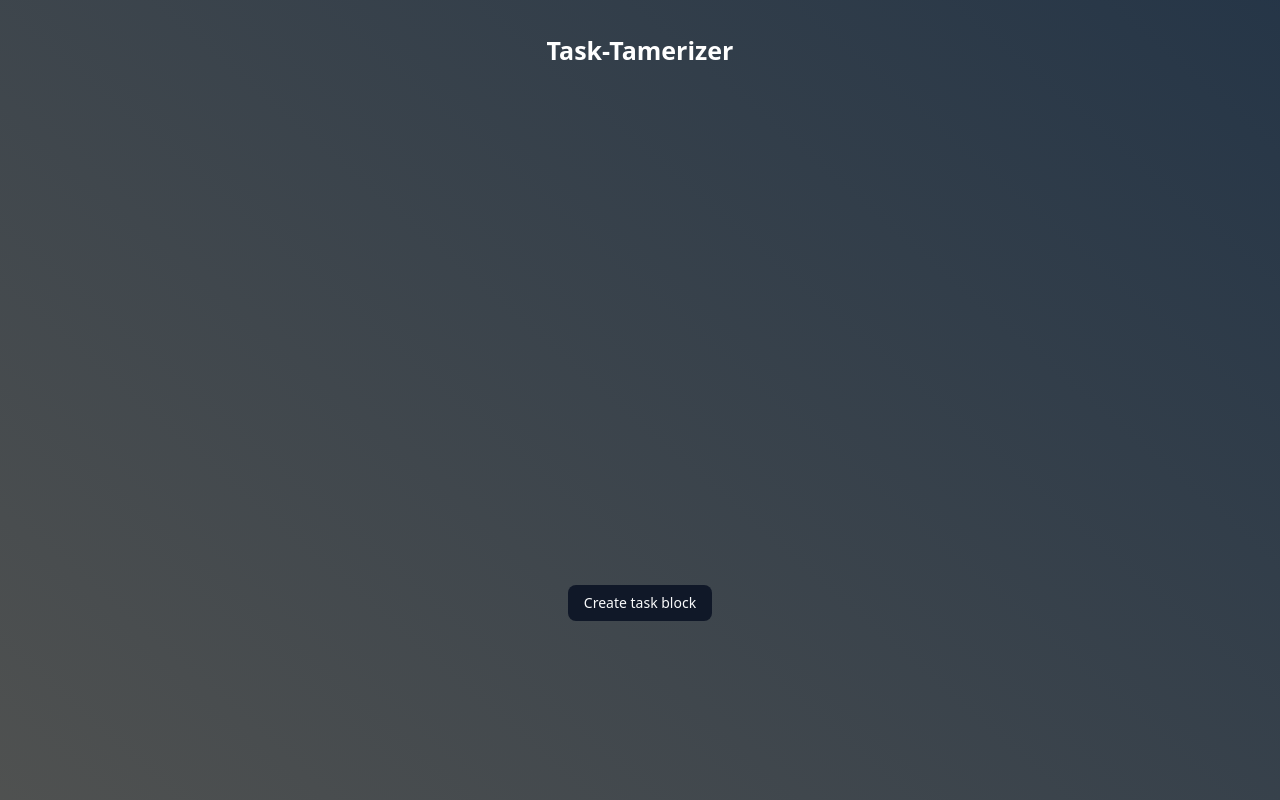
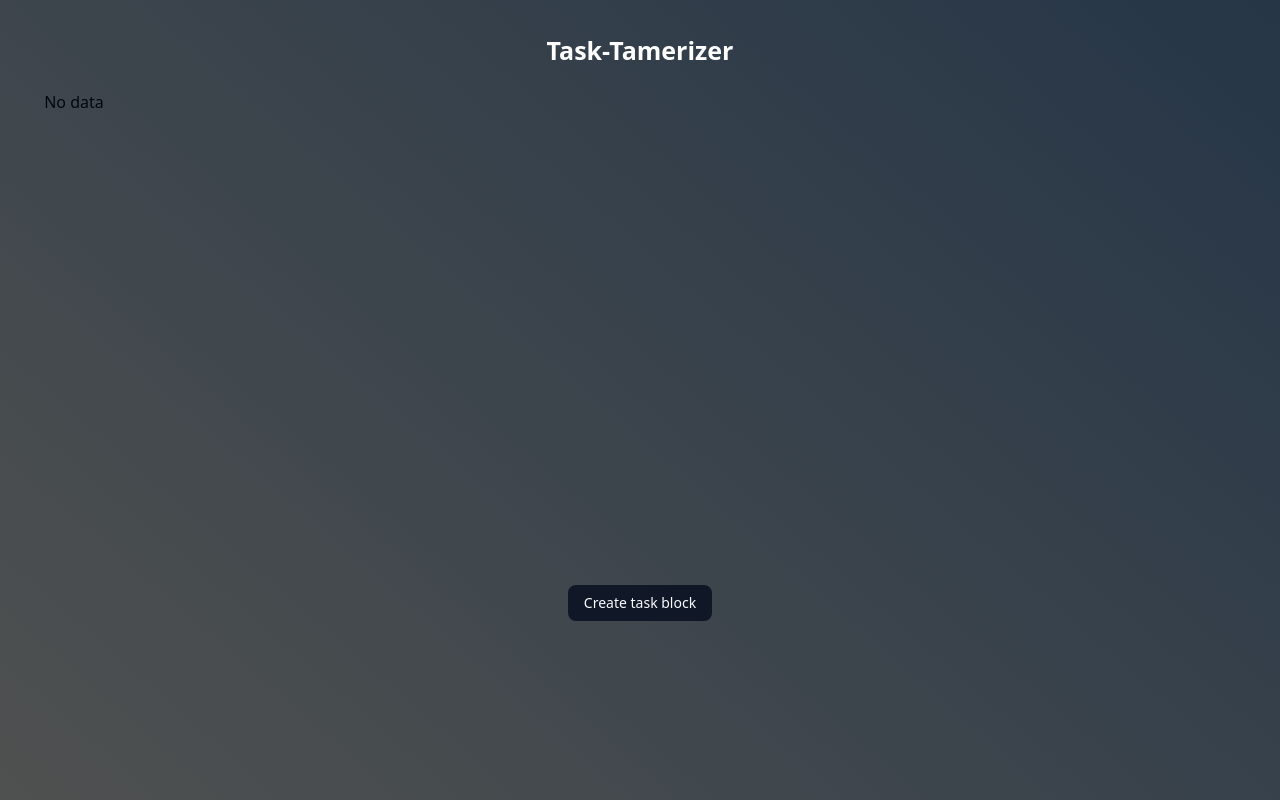
Before and after one commit to nuttaponkhamkul123/react-todo-list, a React (Vite) app in the folder frontend/: page / in a window 1280 px wide. Built offline with nearby package versions, Linux system fonts and the light colour scheme.

Commit message:
no data div

```diff
--- a/frontend/src/components/Content/Content.tsx
+++ b/frontend/src/components/Content/Content.tsx
@@ -6,7 +6,6 @@ import TaskBlock from './TaskBlock/TaskBlock';
 import { forwardRef, useContext, useImperativeHandle, useState } from 'react';
 import styles from './style.module.css';
 import { TaskDataContext } from '@/context/task-data.context';
-import { TaskDataProvider } from '@/provider/task-data.provider';
 
 
 const Content = forwardRef(
@@ -19,20 +18,12 @@ const Content = forwardRef(
     useImperativeHandle(ref, () => ({
       dragEnd: (data) => {
         const { taskData, to } = data;
-        // const [containerID, index] = from.split('_');
         const fromTaskBlock = contextData.taskBlocks.find(x => x.id === taskData.parentId);
         if (!fromTaskBlock) return;
         const t = JSON.parse(JSON.stringify(taskData))
         contextData.removeTask(taskData);
         t.parentId = to.taskBlockData.id
         to.taskBlockData.tasks.push(t);
-
-
-
-        // // fromTaskBlock.splice(index, 1);
-        // console.log('toMoveElement', toMoveElement)
-
-
 
       }
 
@@ -49,25 +40,17 @@ const Content = forwardRef(
 
     return (
       <>
-
-
         <div className={styles['task-blocks']}>
-          {contextData.taskBlocks.map((taskBlockData, blockIndex) => (
-
+          {contextData?.taskBlocks?.length ? contextData.taskBlocks.map((taskBlockData, blockIndex) => (
             <TaskBlock key={blockIndex} blockId={blockIndex} taskBlockData={taskBlockData} onAddTask={addTaskHandler} activeId={activeId} />
           )
-          )
+          ) : <div>No data</div>
           }
         </div>
 
-        <div className="">
+        <div>
           <CreateTaskBlockBtn onAddTaskBlockClick={addTaskBlockHandler} />
         </div>
-
-
-
-
-
       </>
     )
 
```
